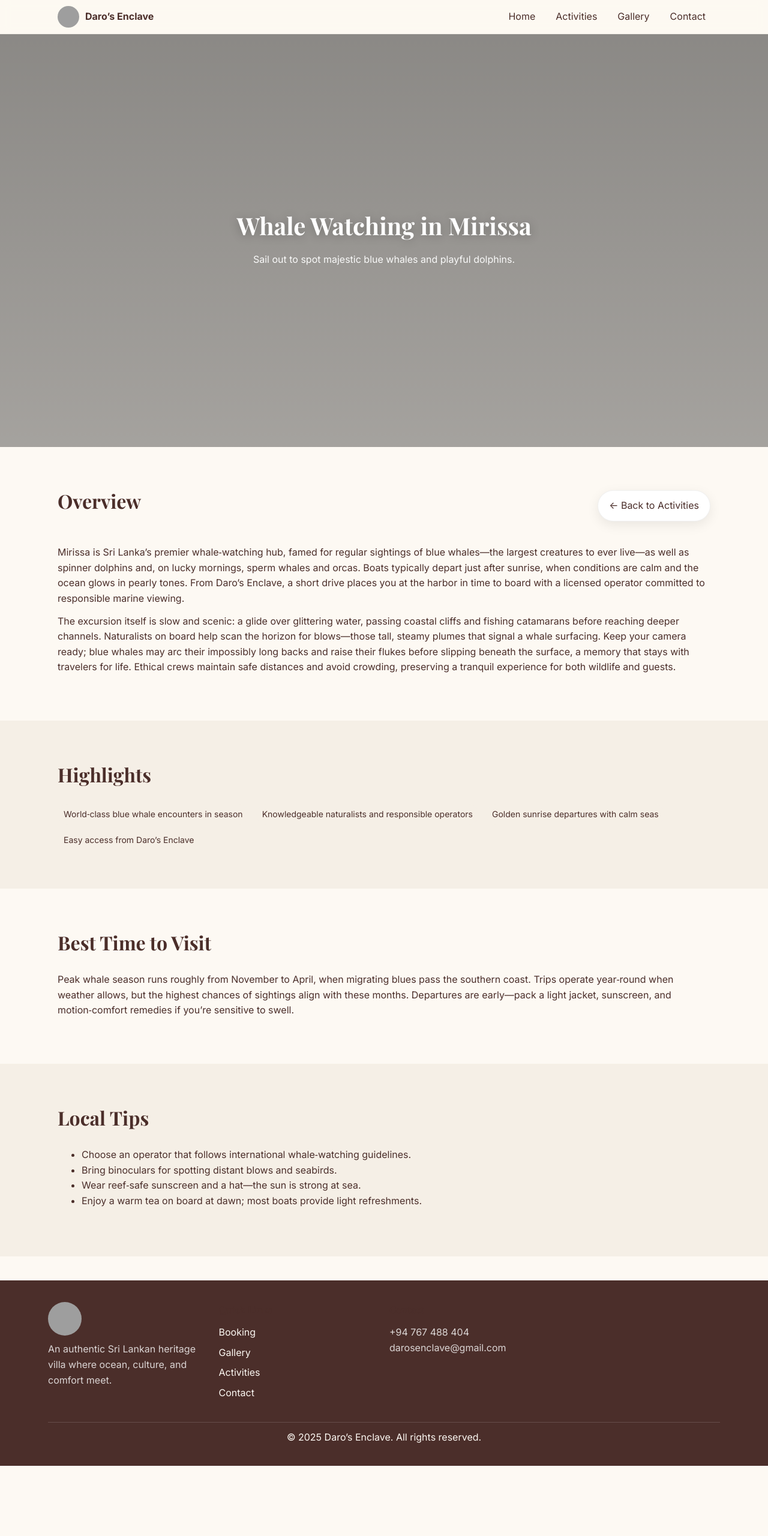
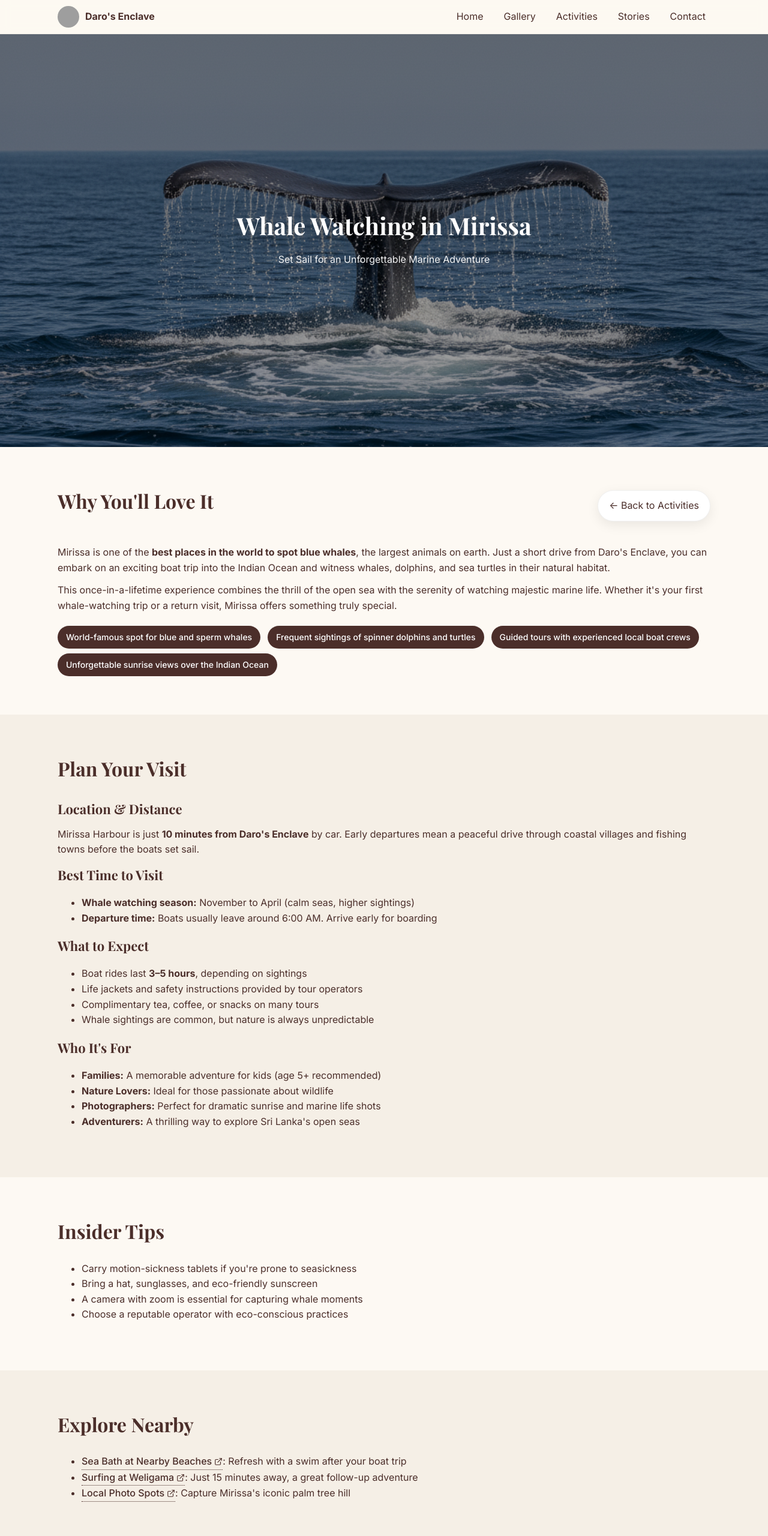
Before and after one commit to lgtkaushalya/darosenclave, a plain HTML site: page activities/whale-watching-mirissa.html in a window 1280 px wide. Shown: the top 2560 px of the page at 60% size. Before the commit the page ends 2443 px from the top, so only its background shows below. Drawn offline with nearby package versions, Linux system fonts and the light colour scheme; grey boxes are pictures that could not be loaded.

Commit message:
Added whale watching section

```diff
--- a/activities/whale-watching-mirissa.html
+++ b/activities/whale-watching-mirissa.html
@@ -12,87 +12,139 @@
   <body>
     <header class="site-header" aria-label="Primary">
       <div class="container nav-container">
-        <a class="brand" href="../index.html#activities">
-          <img src="../assets/Logo.png" alt="Daro’s Enclave logo" class="brand-logo" />
-          <span class="brand-name">Daro’s Enclave</span>
+        <a class="brand" href="/">
+          <img src="../assets/Logo.png" alt="Daro's Enclave logo" class="brand-logo" />
+          <span class="brand-name">Daro's Enclave</span>
         </a>
-        <nav class="main-nav" aria-label="Main Navigation">
+        <nav class="main-nav" aria-label="Main Navigation" style="margin-left:auto;">
           <ul>
             <li><a href="../index.html#home">Home</a></li>
+            <li><a href="../index.html#gallery-preview">Gallery</a></li>
             <li><a aria-current="page" href="../index.html#activities">Activities</a></li>
-            <li><a href="../index.html#gallery-preview">Gallery</a></li>
+            <li><a href="../index.html#stories">Stories</a></li>
             <li><a href="../index.html#contact">Contact</a></li>
           </ul>
         </nav>
+        <button id="menuToggle" class="menu-toggle" aria-label="Open menu" aria-controls="mobileMenu" aria-expanded="false" style="margin-left:8px;">
+          <span class="menu-icon" aria-hidden="true"></span>
+        </button>
       </div>
+      <nav id="mobileMenu" class="mobile-nav" aria-label="Mobile Navigation" hidden>
+        <ul>
+          <li><a href="../index.html#home">Home</a></li>
+          <li><a href="../index.html#gallery-preview">Gallery</a></li>
+          <li><a href="../index.html#activities">Activities</a></li>
+          <li><a href="../index.html#stories">Stories</a></li>
+          <li><a href="../index.html#contact">Contact</a></li>
+        </ul>
+      </nav>
     </header>
 
     <main id="top">
-      <section class="hero" style="background-image:url('../assets/images/activities/whales.jpg')">
+      <section class="hero" style="background-image:url('../assets/gallery/whale-watching-at-mirissa.png')">
         <div class="hero-overlay"></div>
         <div class="hero-content container">
           <h1 class="hero-title">Whale Watching in Mirissa</h1>
-          <p class="hero-subtitle">Sail out to spot majestic blue whales and playful dolphins.</p>
+          <p class="hero-subtitle">Set Sail for an Unforgettable Marine Adventure</p>
         </div>
       </section>
 
-      <section class="section" aria-labelledby="overview">
+      <section class="section" aria-labelledby="why-love">
         <div class="container">
           <div class="section-head">
-            <h2 id="overview" class="section-title">Overview</h2>
+            <h2 id="why-love" class="section-title">Why You'll Love It</h2>
             <a class="btn btn-secondary" href="../index.html#activities">← Back to Activities</a>
           </div>
           <p>
-            Mirissa is Sri Lanka’s premier whale‑watching hub, famed for regular sightings of blue whales—the
-            largest creatures to ever live—as well as spinner dolphins and, on lucky mornings, sperm whales and
-            orcas. Boats typically depart just after sunrise, when conditions are calm and the ocean glows in
-            pearly tones. From Daro’s Enclave, a short drive places you at the harbor in time to board with a
-            licensed operator committed to responsible marine viewing.
+            Mirissa is one of the <strong>best places in the world to spot blue whales</strong>, the largest animals on earth. Just a short drive from Daro's Enclave, you can embark on an exciting boat trip into the Indian Ocean and witness whales, dolphins, and sea turtles in their natural habitat.
           </p>
           <p>
-            The excursion itself is slow and scenic: a glide over glittering water, passing coastal cliffs and
-            fishing catamarans before reaching deeper channels. Naturalists on board help scan the horizon for
-            blows—those tall, steamy plumes that signal a whale surfacing. Keep your camera ready; blue whales
-            may arc their impossibly long backs and raise their flukes before slipping beneath the surface, a
-            memory that stays with travelers for life. Ethical crews maintain safe distances and avoid crowding,
-            preserving a tranquil experience for both wildlife and guests.
+            This once-in-a-lifetime experience combines the thrill of the open sea with the serenity of watching majestic marine life. Whether it's your first whale-watching trip or a return visit, Mirissa offers something truly special.
           </p>
+          <div class="why-love-chips">
+            <ul class="list-inline">
+              <li>World-famous spot for blue and sperm whales</li>
+              <li>Frequent sightings of spinner dolphins and turtles</li>
+              <li>Guided tours with experienced local boat crews</li>
+              <li>Unforgettable sunrise views over the Indian Ocean</li>
+            </ul>
+          </div>
         </div>
       </section>
 
-      <section class="section section-alt" aria-labelledby="highlights">
+      <section class="section section-alt" aria-labelledby="plan-visit">
         <div class="container">
-          <h2 id="highlights" class="section-title">Highlights</h2>
-          <ul class="list-inline">
-            <li>World‑class blue whale encounters in season</li>
-            <li>Knowledgeable naturalists and responsible operators</li>
-            <li>Golden sunrise departures with calm seas</li>
-            <li>Easy access from Daro’s Enclave</li>
+          <h2 id="plan-visit" class="section-title">Plan Your Visit</h2>
+          <h3>Location & Distance</h3>
+          <p>Mirissa Harbour is just <strong>10 minutes from Daro's Enclave</strong> by car. Early departures mean a peaceful drive through coastal villages and fishing towns before the boats set sail.</p>
+
+          <h3>Best Time to Visit</h3>
+          <ul>
+            <li><strong>Whale watching season:</strong> November to April (calm seas, higher sightings)</li>
+            <li><strong>Departure time:</strong> Boats usually leave around 6:00 AM. Arrive early for boarding</li>
+          </ul>
+
+          <h3>What to Expect</h3>
+          <ul>
+            <li>Boat rides last <strong>3–5 hours</strong>, depending on sightings</li>
+            <li>Life jackets and safety instructions provided by tour operators</li>
+            <li>Complimentary tea, coffee, or snacks on many tours</li>
+            <li>Whale sightings are common, but nature is always unpredictable</li>
+          </ul>
+
+          <h3>Who It's For</h3>
+          <ul>
+            <li><strong>Families:</strong> A memorable adventure for kids (age 5+ recommended)</li>
+            <li><strong>Nature Lovers:</strong> Ideal for those passionate about wildlife</li>
+            <li><strong>Photographers:</strong> Perfect for dramatic sunrise and marine life shots</li>
+            <li><strong>Adventurers:</strong> A thrilling way to explore Sri Lanka's open seas</li>
           </ul>
         </div>
       </section>
 
-      <section class="section" aria-labelledby="best-time">
+      <section class="section" aria-labelledby="insider-tips">
         <div class="container">
-          <h2 id="best-time" class="section-title">Best Time to Visit</h2>
-          <p>
-            Peak whale season runs roughly from November to April, when migrating blues pass the southern
-            coast. Trips operate year‑round when weather allows, but the highest chances of sightings align with
-            these months. Departures are early—pack a light jacket, sunscreen, and motion‑comfort remedies if
-            you’re sensitive to swell.
-          </p>
+          <h2 id="insider-tips" class="section-title">Insider Tips</h2>
+          <ul>
+            <li>Carry motion-sickness tablets if you're prone to seasickness</li>
+            <li>Bring a hat, sunglasses, and eco-friendly sunscreen</li>
+            <li>A camera with zoom is essential for capturing whale moments</li>
+            <li>Choose a reputable operator with eco-conscious practices</li>
+          </ul>
         </div>
       </section>
 
-      <section class="section section-alt" aria-labelledby="local-tips">
+      <section class="section section-alt" aria-labelledby="explore-nearby">
         <div class="container">
-          <h2 id="local-tips" class="section-title">Local Tips</h2>
+          <h2 id="explore-nearby" class="section-title">Explore Nearby</h2>
           <ul>
-            <li>Choose an operator that follows international whale‑watching guidelines.</li>
-            <li>Bring binoculars for spotting distant blows and seabirds.</li>
-            <li>Wear reef‑safe sunscreen and a hat—the sun is strong at sea.</li>
-            <li>Enjoy a warm tea on board at dawn; most boats provide light refreshments.</li>
+            <li><a class="explore-link" href="sea-bath-nearby-beaches.html">Sea Bath at Nearby Beaches<span class="link-icon" data-lucide="external-link" aria-hidden="true"></span></a>: Refresh with a swim after your boat trip</li>
+            <li><a class="explore-link" href="surfing-weligama.html">Surfing at Weligama<span class="link-icon" data-lucide="external-link" aria-hidden="true"></span></a>: Just 15 minutes away, a great follow-up adventure</li>
+            <li><a class="explore-link" href="local-photo-spots.html">Local Photo Spots<span class="link-icon" data-lucide="external-link" aria-hidden="true"></span></a>: Capture Mirissa's iconic palm tree hill</li>
           </ul>
+        </div>
+      </section>
+
+      <section class="section" aria-labelledby="book-stay">
+        <div class="container">
+          <h2 id="book-stay" class="section-title">Book Your Stay</h2>
+          <p>Stay at <strong>Daro's Enclave</strong> and enjoy easy access to Mirissa's whale-watching tours. Wake up early, set sail, and return to the comfort of your villa — <a class="explore-link" href="https://www.airbnb.com/h/darosenclave" target="_blank" rel="noopener">book your stay today<span class="link-icon" data-lucide="external-link" aria-hidden="true"></span></a>!</p>
+        </div>
+      </section>
+
+      <section class="section section-alt" aria-labelledby="faqs">
+        <div class="container">
+          <h2 id="faqs" class="section-title">FAQs</h2>
+          <div>
+            <h3>Q: What kinds of whales can I see in Mirissa?</h3>
+            <p>A: Blue whales are the most common, but sperm whales, Bryde's whales, and dolphins are also often spotted.</p>
+
+            <h3>Q: Is whale watching safe for children?</h3>
+            <p>A: Yes, though children over 5 are recommended. Life jackets are provided for all passengers.</p>
+
+            <h3>Q: How long does a whale-watching trip last?</h3>
+            <p>A: Trips usually last between 3 to 5 hours, depending on sea conditions and sightings.</p>
+          </div>
         </div>
       </section>
     </main>
@@ -100,8 +152,8 @@
     <footer class="site-footer" aria-label="Footer">
       <div class="container footer-grid">
         <div>
-          <img src="../assets/Logo.png" alt="Daro’s Enclave logo" class="footer-logo" />
-          <p class="muted">An authentic Sri Lankan heritage villa where ocean, culture, and comfort meet.</p>
+          <img src="/logo.png" alt="Daro's Enclave logo" class="footer-logo" />
+          <p class="muted">A rustic Sri Lankan heritage villa where ocean, culture, and comfort meet.</p>
         </div>
         <nav aria-label="Quick Links">
           <h4>Quick Links</h4>
@@ -109,7 +161,17 @@
             <li><a href="https://www.airbnb.com/h/darosenclave" target="_blank" rel="noopener">Booking</a></li>
             <li><a href="../index.html#gallery-preview">Gallery</a></li>
             <li><a href="../index.html#activities">Activities</a></li>
+            <li><a href="../index.html#stories">Stories</a></li>
             <li><a href="../index.html#contact">Contact</a></li>
+          </ul>
+        </nav>
+        <div>
+          <h4>Follow</h4>
+          <ul class="footer-links">
+            <li><a href="#" aria-label="Instagram">Instagram</a></li>
+            <li><a href="#" aria-label="Facebook">Facebook</a></li>
+            <li><a href="#" aria-label="TikTok">TikTok</a></li>
+            <li><a href="https://wa.me/94767488404" target="_blank" rel="noopener" aria-label="WhatsApp">WhatsApp</a></li>
           </ul>
         </nav>
         <div>
@@ -118,11 +180,11 @@
         </div>
       </div>
       <div class="container footer-bottom">
-        <p>© 2025 Daro’s Enclave. All rights reserved.</p>
+        <p>© 2025 Daro's Enclave. All rights reserved.</p>
       </div>
     </footer>
 
     <script src="https://unpkg.com/lucide@latest"></script>
-    <script>try{window.lucide&&window.lucide.createIcons&&window.lucide.createIcons()}catch(e){}</script>
+    <script src="../script.js"></script>
   </body>
   </html>
```
Also changed, not shown: assets/gallery/whale-watching-at-mirissa.png (added).
